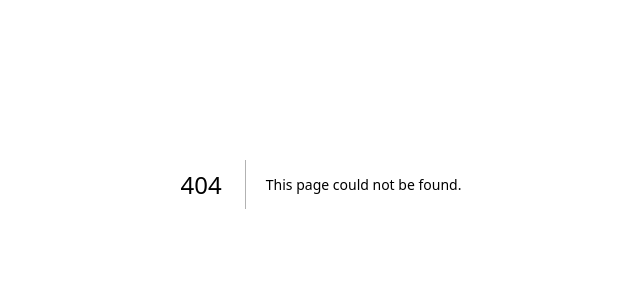
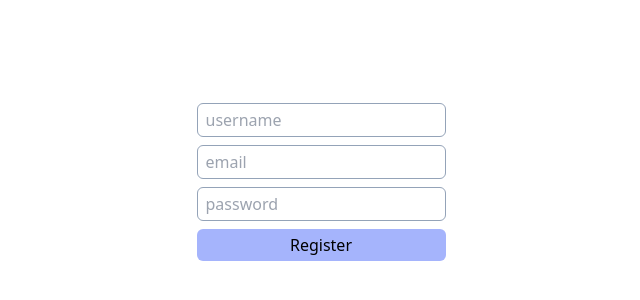
Before and after one commit to ndhfar/belajar-next, a Next.js app: page /register in a window 1280 px wide. Before the commit this address had no page. Shown: the part 216-516 px from the top of the page, without its empty margins (319-959 px from the left). Built offline with nearby package versions, Linux system fonts and the light colour scheme.

Commit message:
register

```diff
--- a/package.json
+++ b/package.json
@@ -10,6 +10,7 @@
   },
   "dependencies": {
     "@prisma/client": "^5.16.2",
+    "bcrypt": "^5.1.1",
     "next": "15.0.0-canary.59",
     "prisma": "^5.16.2",
     "react": "19.0.0-rc.0",
--- a/src/app/page.js
+++ b/src/app/page.js
@@ -8,6 +8,7 @@ export default function Home() {
       <LinkTemplate direct="/crud" fileName="CRUD" />
       <LinkTemplate direct="/server-actions" fileName="Server Actions" />
       <LinkTemplate direct="/belajar-database" fileName="Database" />
+      <LinkTemplate direct="/register" fileName="Register" />
     </div>
   );
 }
--- /dev/null
+++ b/src/app/register/action.js
@@ -0,0 +1,25 @@
+"use server";
+
+import { prisma } from "@/utils/prisma";
+import bcrypt from "bcrypt";
+
+export async function RegisterAction(_, formData) {
+  const username = formData.get("username");
+  const email = formData.get("email");
+  const password = formData.get("password");
+
+  const hashPassword = await bcrypt.hash(password, 10);
+
+  const newUser = await prisma.user.create({
+    data: {
+      username,
+      email,
+      password: hashPassword,
+    },
+  });
+
+  return {
+    status: "success",
+    message: "Register success!",
+  };
+}
--- /dev/null
+++ b/src/app/register/page.js
@@ -0,0 +1,36 @@
+"use client";
+
+import { Button } from "@/components/button";
+import { RegisterAction } from "./action";
+import { useActionState } from "react";
+
+export default function Home() {
+  const [state, formAction, pending] = useActionState(RegisterAction, null);
+
+  return (
+    <main className="min-h-screen flex justify-center items-center flex-col gap-1">
+      <form className="flex flex-col gap-2" action={formAction}>
+        <InputTemplate name="username" type="text" />
+        <InputTemplate name="email" type="email" />
+        <InputTemplate name="password" type="password" />
+        <Button disabled={pending}>Register</Button>
+      </form>
+      <section>
+        {state?.status === "success" ? (
+          <div className="text-green-500 text-center">{state.message}</div>
+        ) : null}
+      </section>
+    </main>
+  );
+}
+
+const InputTemplate = ({ name, type }) => {
+  return (
+    <input
+      type={type}
+      name={name}
+      placeholder={name}
+      className="outline-indigo-300 border border-slate-400 px-2 py-1 rounded-md"
+    />
+  );
+};
--- a/src/components/button.jsx
+++ b/src/components/button.jsx
@@ -1,6 +1,10 @@
-export const Button = ({ children, onClick }) => {
+export const Button = ({ children, onClick, disabled }) => {
   return (
-    <button className="px-2 py-1 bg-indigo-300 rounded-md" onClick={onClick}>
+    <button
+      className="px-2 py-1 bg-indigo-300 rounded-md"
+      onClick={onClick}
+      disabled={disabled}
+    >
       {children}
     </button>
   );
```
Also changed, not shown: 2 other files (tests, documents, lock files or other folders).
